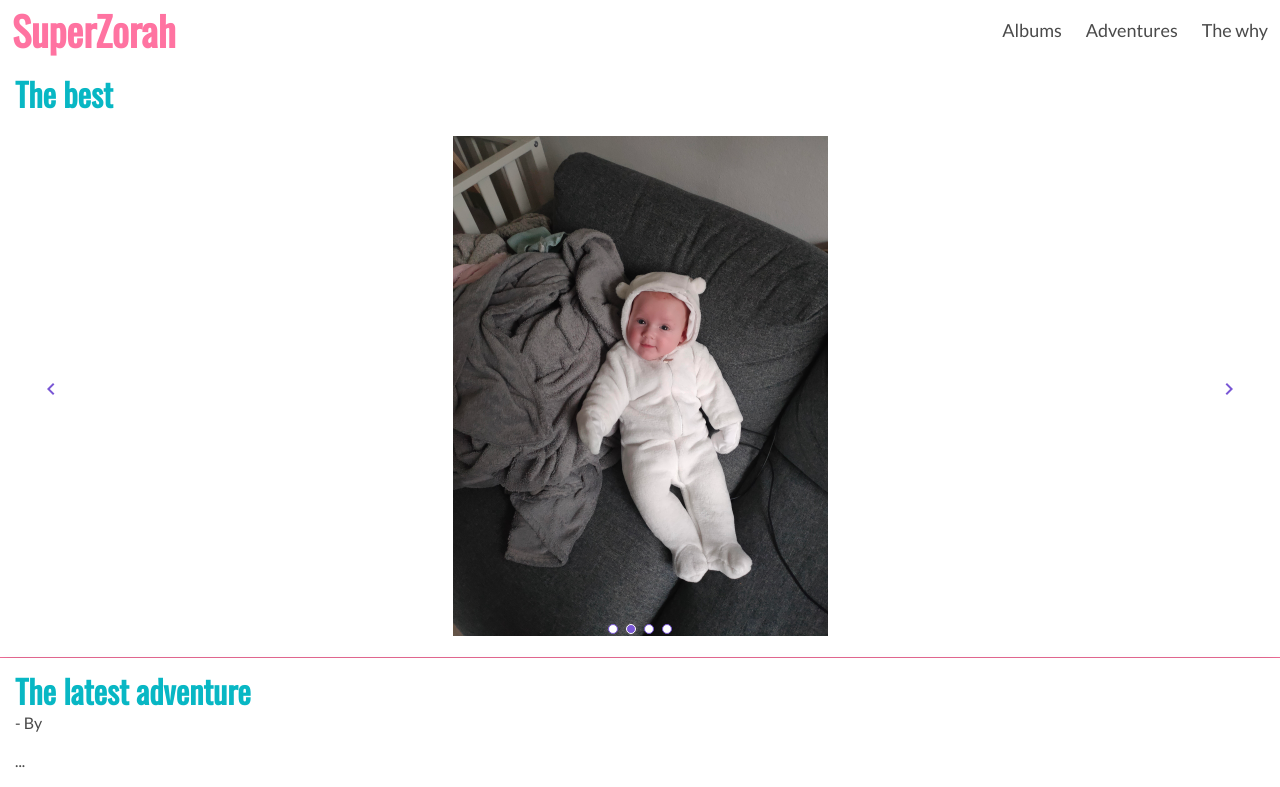
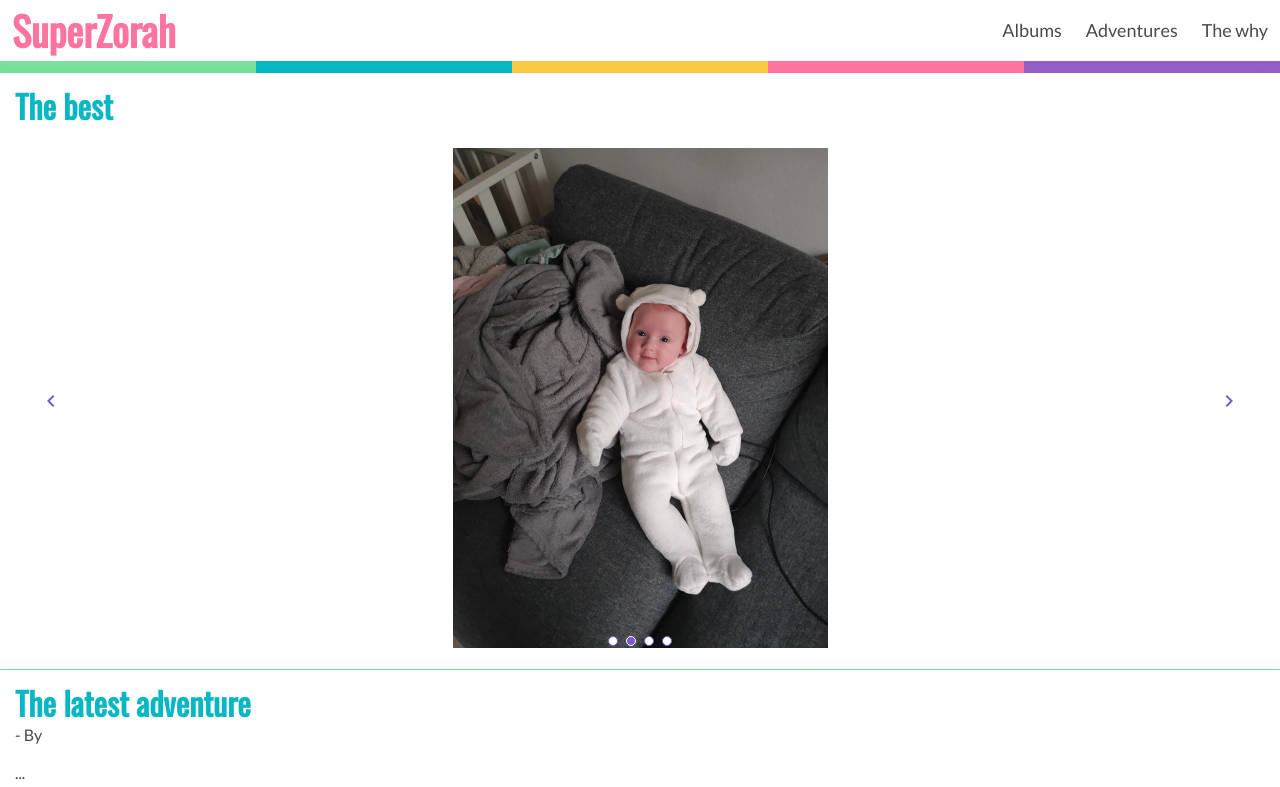
Before and after one commit to Driven384/SuperZorahAdventures, a Vue app: page /#/ in a window 1280 px wide. Shown: the top 787 px of the page. Built offline with nearby package versions, Linux system fonts and the light colour scheme; no server answers; the database is empty.

Commit message:
more colors

```diff
--- a/src/App.vue
+++ b/src/App.vue
@@ -1,6 +1,18 @@
 <template>
   <div id="app">
     <navbar />
+    <div class="columns is-mobile">
+      <div class="column" style="background-color:#77E09E;">
+      </div>
+      <div class="column" style="background-color:#08b7c4;">
+      </div>
+      <div class="column" style="background-color:#fbc941;">
+      </div>
+      <div class="column" style="background-color:#ff73a1;">
+      </div>
+      <div class="column" style="background-color:#935fc7;">
+      </div>
+    </div>
     <router-view></router-view>
   </div>
 </template>
--- a/src/components/NavBar.vue
+++ b/src/components/NavBar.vue
@@ -18,6 +18,7 @@
           </b-navbar-item>
         </template>
     </b-navbar>
+
 </template>
 
 <script>
--- a/src/css/index.css
+++ b/src/css/index.css
@@ -8,7 +8,7 @@
  body {
    margin: 0;
    padding: 0;
-   background-color: #ff73a1!important;
+   background-color: #ffffff!important;
  }
  h1,
  h2,
@@ -1010,6 +1010,27 @@
  }
  .card {
    padding: 15px;
-   margin-bottom: 1px;
    border-radius: initial;
  }
+ .card:nth-child(1n) {
+   border-bottom: 1px solid #77e09e;
+ }
+ .card:nth-child(2n) {
+   border-bottom: 1px solid #08B7C4;
+ }
+ .card:nth-child(3n) {
+   border-bottom: 1px solid #fbc941;
+ }
+ .card:nth-child(4n) {
+   border-bottom: 1px solid #ff73a1;
+ }
+ .card:nth-child(5n) {
+   border-bottom: 1px solid #935fc7;
+ }
+ .columns:not(:last-child) {
+   margin-bottom: inherit;
+ }
+ .columns.is-mobile {
+   margin-left: inherit;
+   margin-right: inherit;
+ }
```
